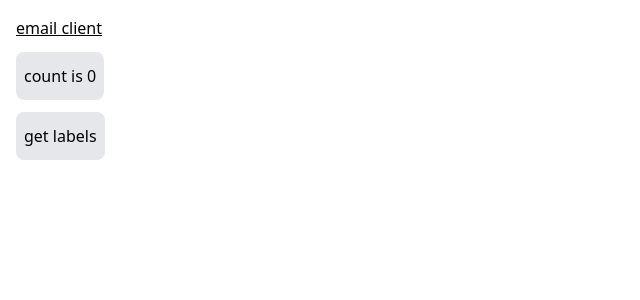
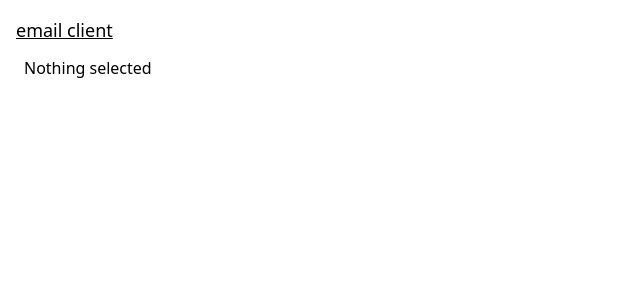
Before and after one commit to unknown/email-client, a React (Vite) app: page / in a window 1280 px wide. Shown: the top 300 px of the page, without its empty margins (0-640 px from the left). Built offline with nearby package versions, Linux system fonts and the light colour scheme.

Commit message:
Add thread list

```diff
--- a/electron/electron.d.ts
+++ b/electron/electron.d.ts
@@ -1,5 +1,8 @@
 interface Window {
   gmail: {
-    getLabels: () => Promise<string[] | undefined>;
+    getLabels: () => Promise<import("googleapis").gmail_v1.Schema$Label[] | undefined>;
+    getThreads: (
+      labelIds: string[],
+    ) => Promise<import("googleapis").gmail_v1.Schema$Thread[] | undefined>;
   };
 }
--- a/electron/preload.ts
+++ b/electron/preload.ts
@@ -1,5 +1,6 @@
 import { contextBridge, ipcRenderer } from "electron";
 
 contextBridge.exposeInMainWorld("gmail", {
-  getLabels: () => ipcRenderer.invoke("get-labels"),
+  getLabels: () => ipcRenderer.invoke("gmail/get-labels"),
+  getThreads: (labelIds: string[]) => ipcRenderer.invoke("gmail/get-threads", labelIds),
 });
--- a/electron/utils/gmail.ts
+++ b/electron/utils/gmail.ts
@@ -55,8 +55,7 @@ export async function listLabels(gmail: gmail_v1.Gmail) {
   const res = await gmail.users.labels.list({
     userId: "me",
   });
-  const labels = res.data.labels;
-  return labels?.map((label) => label.name);
+  return res.data.labels;
 }
 
 export async function listThreads(gmail: gmail_v1.Gmail, labelIds: string[]) {
@@ -65,6 +64,5 @@ export async function listThreads(gmail: gmail_v1.Gmail, labelIds: string[]) {
     userId: "me",
     maxResults: 5,
   });
-  const threads = res.data.threads;
-  return threads?.map((thread) => `${thread.id}: ${thread.snippet}`);
+  return res.data.threads;
 }
--- a/src/App.tsx
+++ b/src/App.tsx
@@ -1,28 +1,52 @@
-import { useState } from "react";
+import { gmail_v1 } from "googleapis";
+import { useEffect, useState } from "react";
 
 function App() {
-  const [count, setCount] = useState(0);
-  const [labels, setLabels] = useState<string[]>();
+  const [labels, setLabels] = useState<gmail_v1.Schema$Label[]>();
+  const [threads, setThreads] = useState<gmail_v1.Schema$Thread[]>();
 
-  async function updateLabels() {
-    const labels = (await window.gmail.getLabels()) ?? [];
-    setLabels(labels);
+  useEffect(() => {
+    let canceled = false;
+    async function loadLabels() {
+      const labels = (await window.gmail.getLabels()) ?? [];
+      if (!canceled) {
+        setLabels(labels);
+      }
+    }
+    loadLabels();
+    return () => {
+      canceled = true;
+    };
+  }, []);
+
+  async function onThreadClick(label: string) {
+    const threads = (await window.gmail.getThreads([label])) ?? [];
+    setThreads(threads);
   }
 
   return (
     <div className="space-y-3 p-4">
-      <h1 className="underline">email client</h1>
-      <button
-        className="px-2 py-3 bg-gray-200 rounded-lg"
-        onClick={() => setCount((count) => count + 1)}
-      >
-        count is {count}
-      </button>
-      <div>
-        <button className="px-2 py-3 bg-gray-200 rounded-lg" onClick={updateLabels}>
-          get labels
-        </button>
-        {labels?.map((label, i) => <div key={i}>{label}</div>)}
+      <h1 className="text-lg underline">email client</h1>
+      <div className="flex gap-2">
+        <div>
+          {labels?.map((label, i) => (
+            <div key={i} onClick={() => onThreadClick(label.id ?? "")}>
+              {label.id}
+            </div>
+          ))}
+        </div>
+        <div className="flex flex-col gap-2">
+          {threads === undefined
+            ? "Nothing selected"
+            : threads?.length == 0
+            ? "Empty"
+            : threads?.map((thread, i) => (
+                <div key={i}>
+                  <p className="text-sm text-gray-600">{thread.id}</p>
+                  <p>{thread.snippet}</p>
+                </div>
+              ))}
+        </div>
       </div>
     </div>
   );
```
Also changed, not shown: electron/main.ts (+22 -3 lines).
